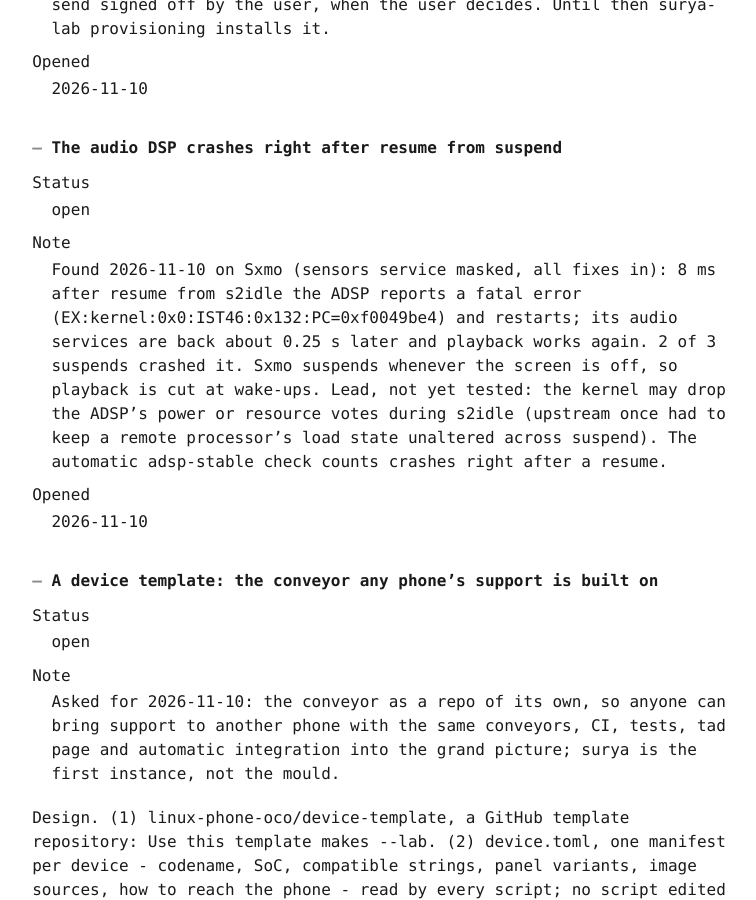
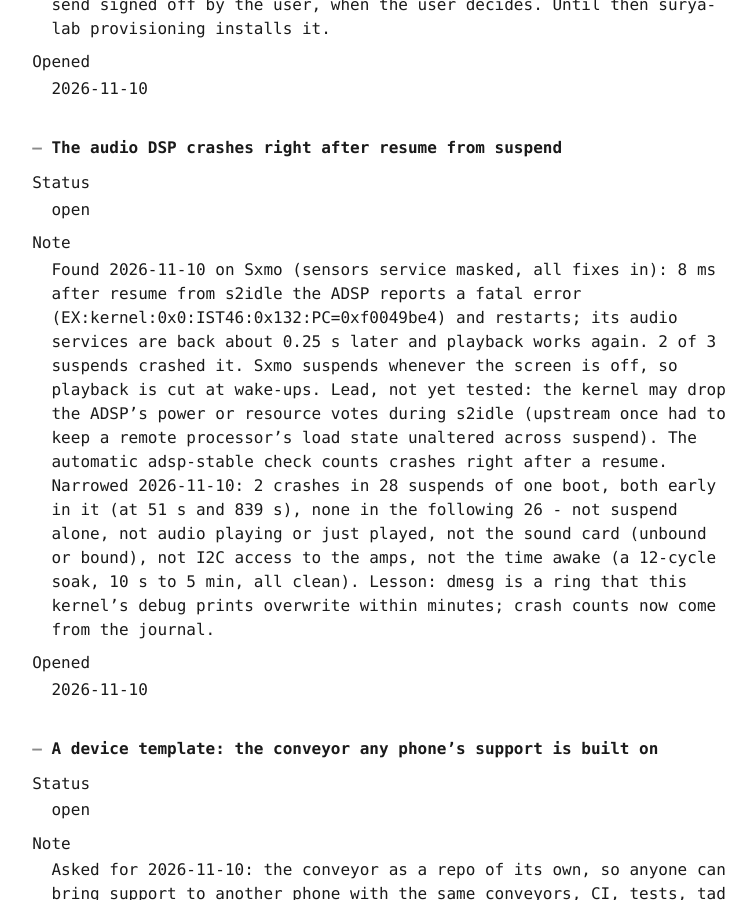
Before and after one commit to linux-phone-oco/docs, a Jekyll site: the page built from docs/backlog.md, in a window 1280 px wide and 900 px high, scrolled down 7020 px. Shown: the whole window, without its empty margins (261-1017 px from the left). Built offline with Jekyll 4.4.1, drawn with Linux system fonts in a browser that asks for light colours; our own code applies the rules of GitHub Pages for plain Markdown files.

Commit message:
feat(data): the ADSP wake-up crash narrowed - rare, early in a boot (#33)
Co-authored-by: lab-agent-session <agent@creation-guidelines>

```diff
--- a/docs/backlog.md
+++ b/docs/backlog.md
@@ -240,7 +240,7 @@ Status
 : open
 
 Note
-: Found 2026-11-10 on Sxmo (sensors service masked, all fixes in): 8 ms after resume from s2idle the ADSP reports a fatal error (EX:kernel:0x0:IST46:0x132:PC=0xf0049be4) and restarts; its audio services are back about 0.25 s later and playback works again. 2 of 3 suspends crashed it. Sxmo suspends whenever the screen is off, so playback is cut at wake-ups. Lead, not yet tested: the kernel may drop the ADSP's power or resource votes during s2idle (upstream once had to keep a remote processor's load state unaltered across suspend). The automatic adsp-stable check counts crashes right after a resume.
+: Found 2026-11-10 on Sxmo (sensors service masked, all fixes in): 8 ms after resume from s2idle the ADSP reports a fatal error (EX:kernel:0x0:IST46:0x132:PC=0xf0049be4) and restarts; its audio services are back about 0.25 s later and playback works again. 2 of 3 suspends crashed it. Sxmo suspends whenever the screen is off, so playback is cut at wake-ups. Lead, not yet tested: the kernel may drop the ADSP's power or resource votes during s2idle (upstream once had to keep a remote processor's load state unaltered across suspend). The automatic adsp-stable check counts crashes right after a resume. Narrowed 2026-11-10: 2 crashes in 28 suspends of one boot, both early in it (at 51 s and 839 s), none in the following 26 - not suspend alone, not audio playing or just played, not the sound card (unbound or bound), not I2C access to the amps, not the time awake (a 12-cycle soak, 10 s to 5 min, all clean). Lesson: dmesg is a ring that this kernel's debug prints overwrite within minutes; crash counts now come from the journal.
 
 Opened
 : 2026-11-10
```
Also changed, not shown: data/backlog.json (+1 -1 lines).
